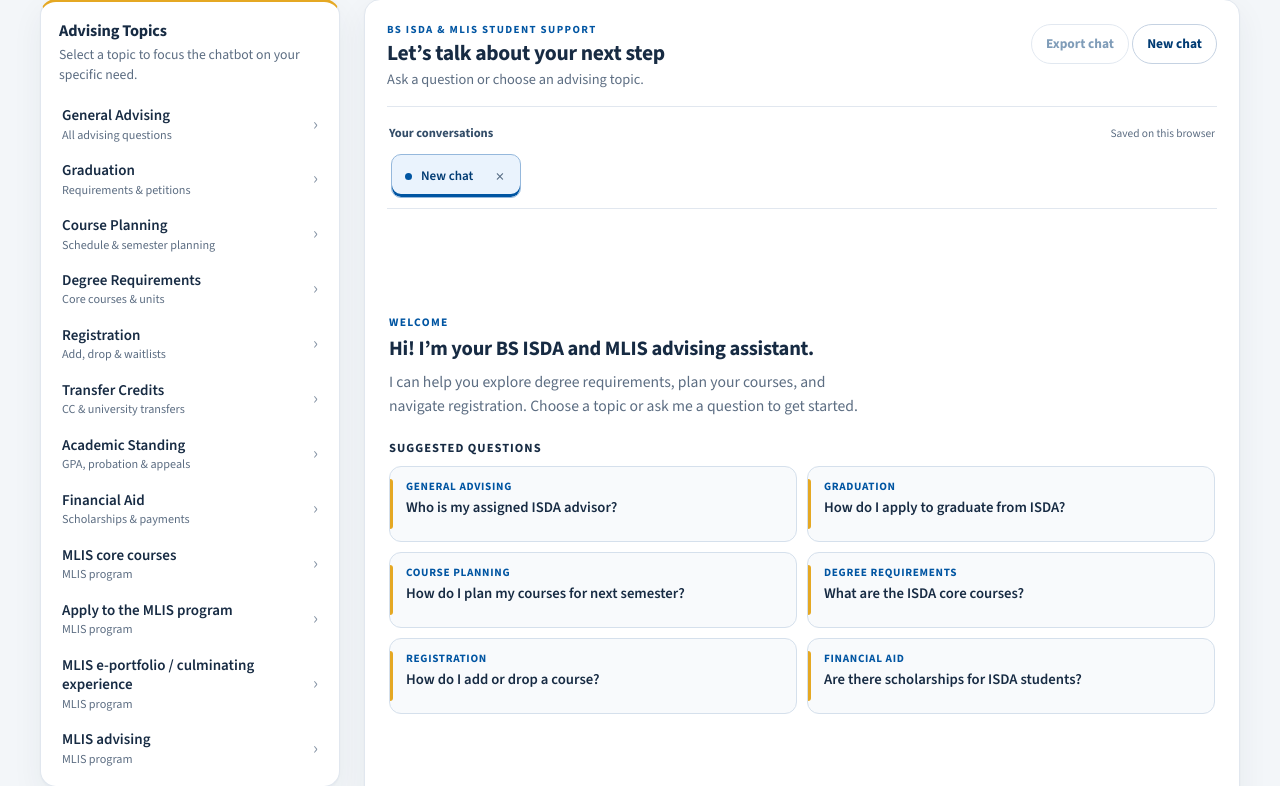
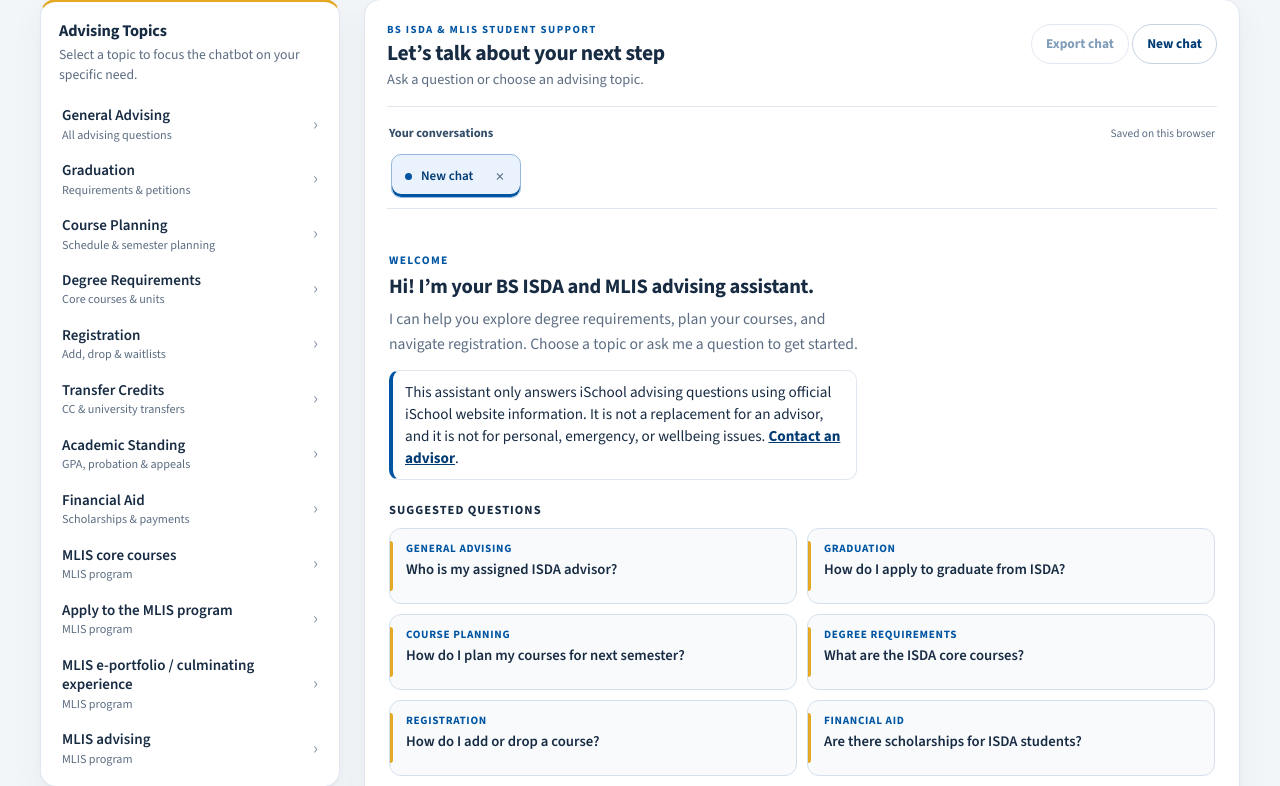
Before and after one commit to CrashPr0/ischool-advising-chatbot, a Flask app: page / in a window 1280 px wide. Shown: the part 206-992 px from the top of the page. Run offline with Flask 3, Linux system fonts and the light colour scheme; some libraries are stand-ins or nearby versions.

Commit message:
Show a scope notice on the empty chat screen. (#58)
The notice says the assistant only answers iSchool advising questions from official iSchool website information, is not a replacement for an advisor, and is not for personal, emergency, or wellbeing issues.

Co-authored-by: Cursor Agent <cursoragent@cursor.com>
Co-authored-by: Christopher Anthony Velez <CrashPr0@users.noreply.github.com>

```diff
--- a/static/style.css
+++ b/static/style.css
@@ -474,6 +474,24 @@ button.clear-btn:active {
   color: var(--text-muted);
   font-size: .98rem;
   line-height: 1.55;
+}
+
+.scope-notice {
+  max-width: 62ch;
+  margin: 14px 0 0;
+  padding: 10px 12px;
+  border: 1px solid var(--line);
+  border-left: 4px solid var(--sjsu-blue);
+  border-radius: 10px;
+  background: #fff;
+  color: var(--text-main);
+  font-size: .95rem;
+  line-height: 1.45;
+}
+
+.scope-notice a {
+  color: var(--sjsu-blue-dark);
+  font-weight: 700;
 }
 
 .starter-label,
--- a/templates/index.html
+++ b/templates/index.html
@@ -8,7 +8,7 @@
   <link rel="preconnect" href="https://fonts.googleapis.com">
   <link rel="preconnect" href="https://fonts.gstatic.com" crossorigin>
   <link href="https://fonts.googleapis.com/css2?family=Source+Sans+3:ital,wght@0,400;0,600;0,700;0,900;1,400&display=swap" rel="stylesheet">
-  <link rel="stylesheet" href="{{ url_for('static', filename='style.css', v='20261014-advisor-handoff') }}" />
+  <link rel="stylesheet" href="{{ url_for('static', filename='style.css', v='20261017-scope-notice') }}" />
 </head>
 
 <body{% if embed %} class="is-embed"{% endif %}>
@@ -226,6 +226,12 @@
                   and navigate registration. Choose a topic or ask me a question
                   to get started.
                 </p>
+                <p class="scope-notice" role="note">
+                  This assistant only answers iSchool advising questions using official
+                  iSchool website information. It is not a replacement for an advisor,
+                  and it is not for personal, emergency, or wellbeing issues.
+                  <a href="https://ischool.sjsu.edu/advising-appointments">Contact an advisor</a>.
+                </p>
               </div>
 
               <div class="starter-block">
```
Also changed, not shown: docs/index.html (+8 -1 lines), tests/test_advisor_handoff.py (+1 -1 lines), tests/test_frontend_script_guards.py (+2 -2 lines), tests/test_mlis_vertical_slice.py (+1 -1 lines), tests/test_mobile_ui.py (+1 -1 lines), tests/test_scope_notice.py (added, +45 -0 lines).
